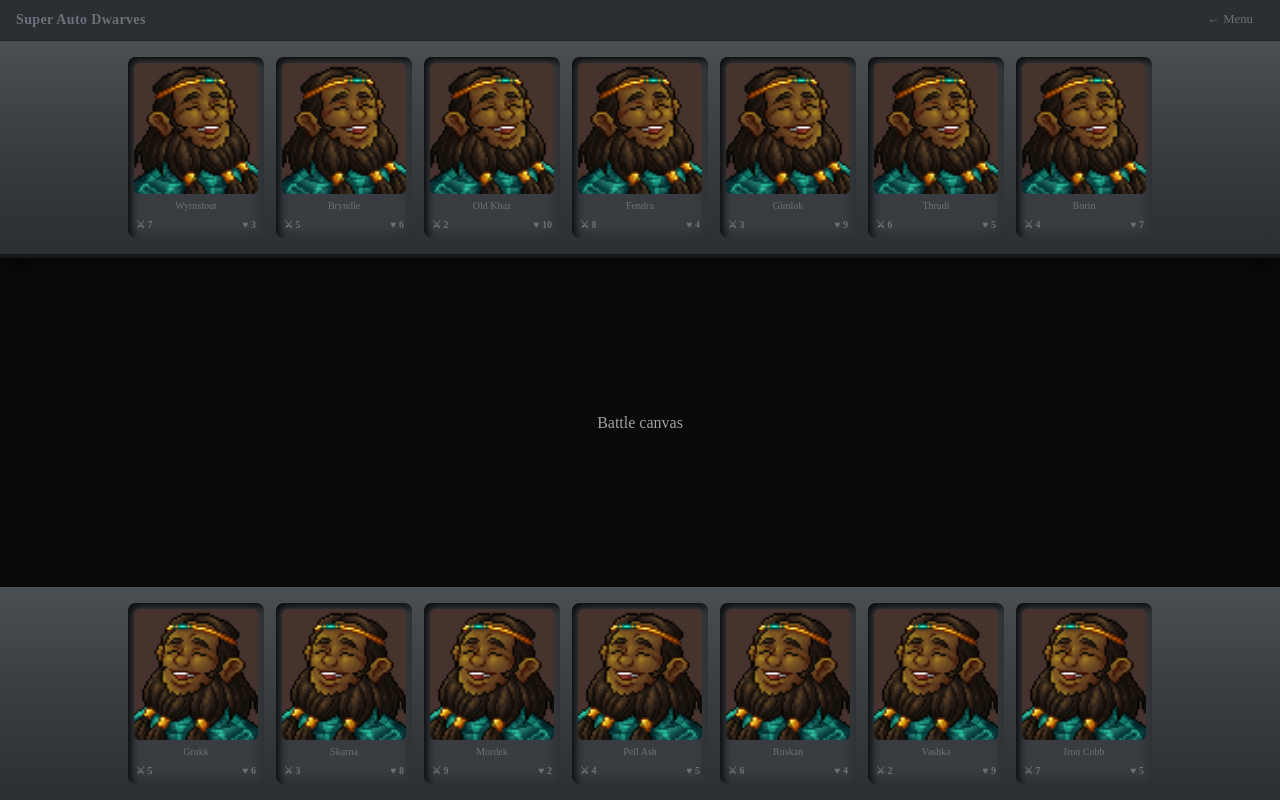
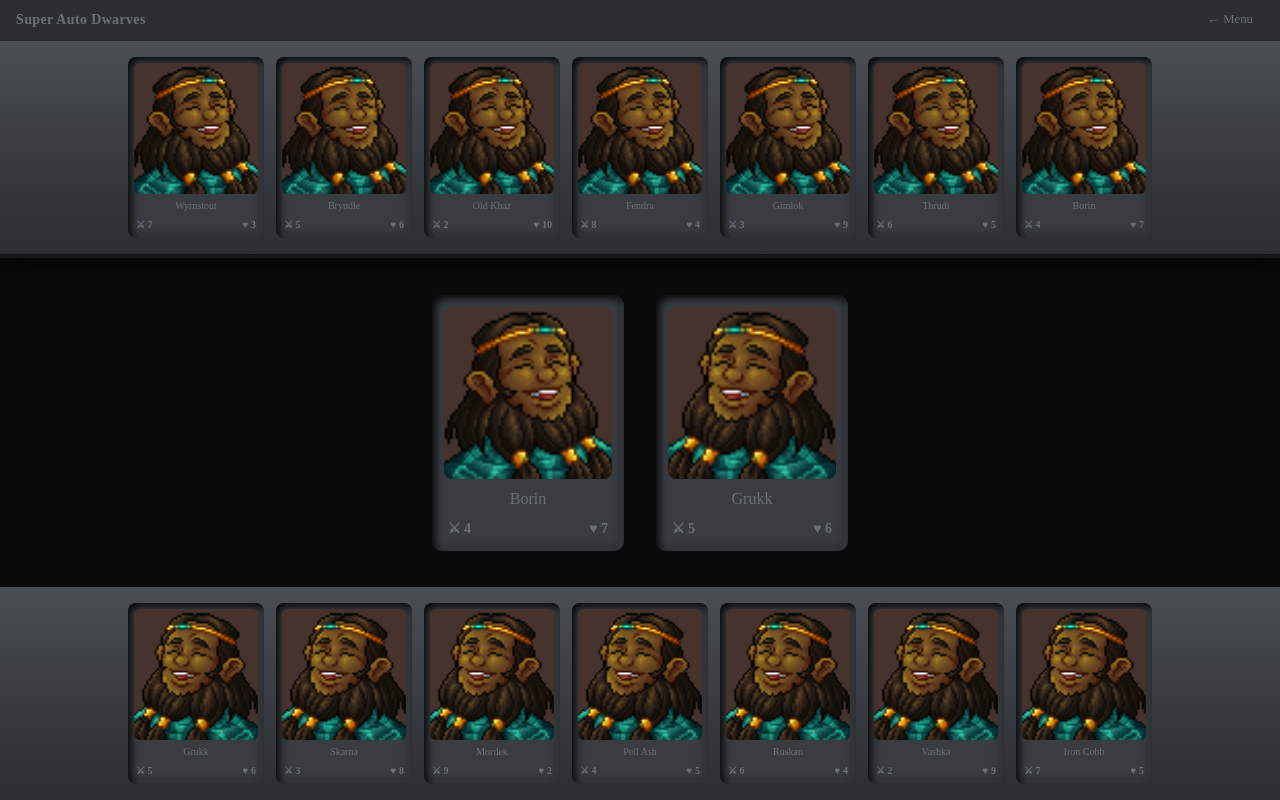
Before and after one commit to Mosniff/super-auto-dwarves-next, a Next.js app: page /play in a window 1280 px wide. Built offline with nearby package versions, Linux system fonts and the light colour scheme.

Commit message:
Add active card

```diff
--- a/src/app/(game)/play/page.tsx
+++ b/src/app/(game)/play/page.tsx
@@ -1,11 +1,15 @@
+import { ActiveCard } from "@/components/game/ActiveCard";
 import { RosterSlab } from "@/components/game/RosterSlab";
-import { ENEMY_TEAM } from "@/lib/dummy-battle";
+import { ENEMY_TEAM, PLAYER_TEAM } from "@/lib/dummy-battle";
 
 export default function PlayPage() {
   return (
     <main className="flex flex-1 flex-col">
       <section className="flex flex-1 items-center justify-center p-6">
-        <p className="text-muted-foreground">Battle canvas</p>
+        <div className="flex items-center justify-center gap-8">
+          <ActiveCard character={PLAYER_TEAM[0]} facing="right" />
+          <ActiveCard character={ENEMY_TEAM[0]} facing="left" />
+        </div>
       </section>
       <RosterSlab characters={ENEMY_TEAM} variant="enemy" />
     </main>
--- /dev/null
+++ b/src/components/game/ActiveCard.tsx
@@ -0,0 +1,18 @@
+import type { DummyCharacter } from "@/lib/dummy-battle";
+import { CharacterCard } from "./CharacterCard";
+
+interface ActiveCardProps {
+  character: DummyCharacter;
+  facing?: "left" | "right";
+}
+
+export function ActiveCard({ character, facing = "right" }: ActiveCardProps) {
+  return (
+    <div
+      className="relative aspect-3/4 w-48 overflow-hidden rounded-lg bg-slate-200 p-3"
+      style={{ boxShadow: "var(--shadow-recess)" }}
+    >
+      <CharacterCard character={character} facing={facing} variant="full" />
+    </div>
+  );
+}
```
